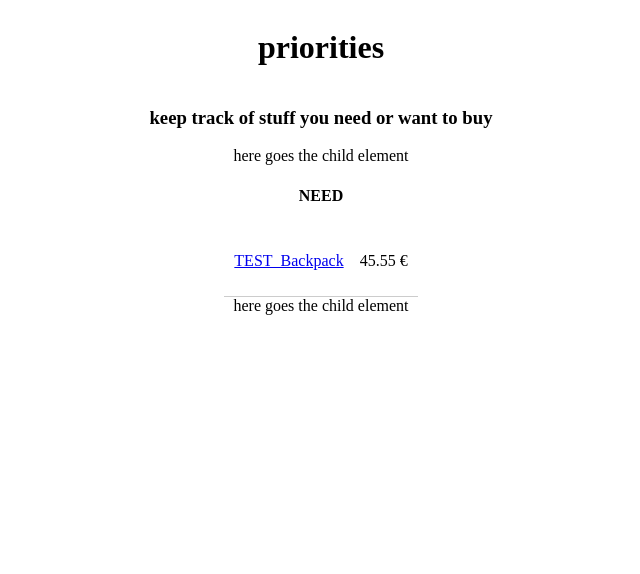
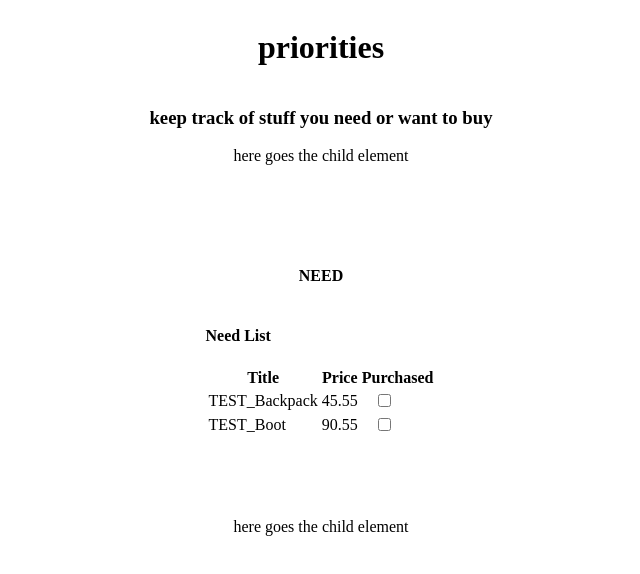
Before and after one commit to Gila-Johanna-Hofmann/priorities, an Angular app: page / in a window 1280 px wide. Shown: the top 574 px of the page, without its empty margins (319-959 px from the left). Built offline with nearby package versions, Linux system fonts and the light colour scheme.

Commit message:
added list-iteration to child-component

```diff
--- a/src/app/app.component.css
+++ b/src/app/app.component.css
@@ -10,10 +10,18 @@
     align-items: center;
 }
 
+.input-container {
+    margin-bottom: 5rem;
+}
+
 .toshop-container {
     display: flex;
     flex-direction: row;
     justify-content: center;
+}
+
+.shopped-container {
+    margin-top: 5rem;
 }
 
 .one-list {
--- a/src/app/app.component.ts
+++ b/src/app/app.component.ts
@@ -26,7 +26,9 @@ export class AppComponent implements OnInit {
 
   ngOnInit(): void {}
 
-  onClick() {}
+  onClick() {
+    console.log("I'm a lonely, empty click-event-handler.");
+  }
 
 
 }
--- a/src/app/need-list/need-list.component.css
+++ b/src/app/need-list/need-list.component.css
@@ -4,9 +4,12 @@
     justify-content: space-around;
     align-items: center;
     padding: 10px;
-    border-bottom: 1px solid #ccc;
 }
 
 a {
     margin-right: 1rem;
 }
+
+input {
+    margin-left: 1rem;
+}
--- a/src/app/need-list/need-list.component.html
+++ b/src/app/need-list/need-list.component.html
@@ -1,4 +1,17 @@
-<div class="listItem">
-    <a href="{{needList[0].url}}">{{needList[0].title}}</a>
-    <p>{{needList[0].price}} €</p>
-</div>
+<h4>Need List</h4>
+<table>
+    <thead>
+        <tr>
+            <th>Title</th>
+            <th>Price</th>
+            <th>Purchased</th>
+        </tr>
+    </thead>
+    <tbody>
+        <tr *ngFor="let item of needList">
+            <td>{{item.title}}</td>
+            <td>{{item.price}}</td>
+            <td><input type="checkbox"></td>
+        </tr>
+    </tbody>
+</table>
```
